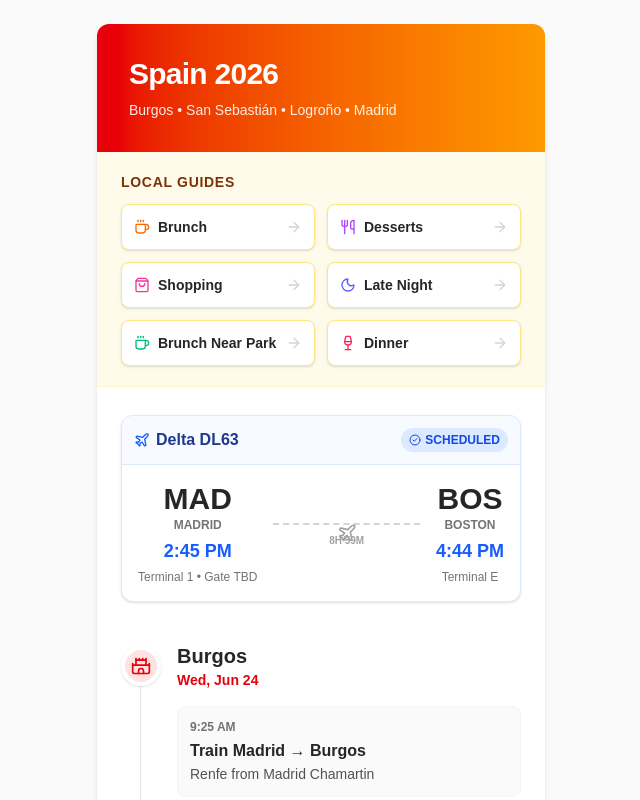
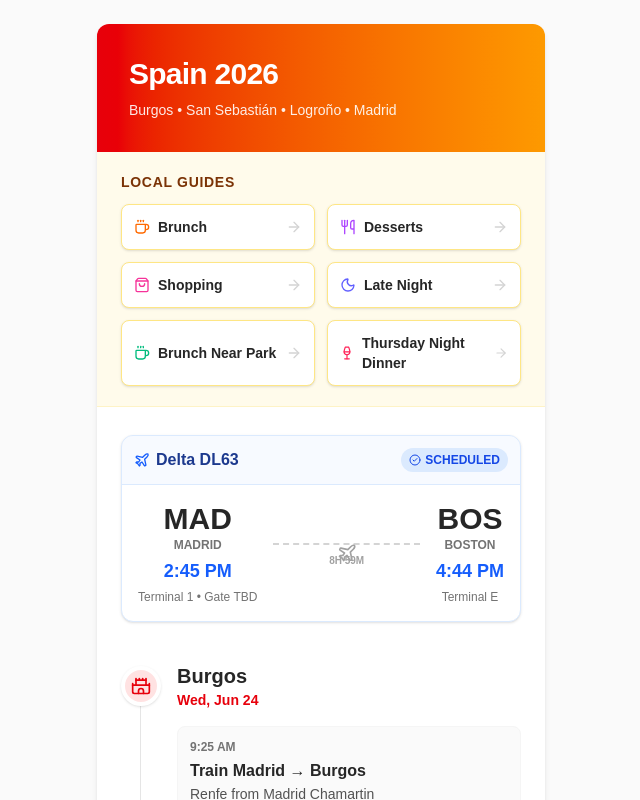
Before and after one commit to bizkitTM/spain-guide, a Next.js app: page / in a window 1280 px wide. Shown: the top 800 px of the page, without its empty margins (319-959 px from the left). Built offline with nearby package versions, Linux system fonts and the light colour scheme; no server answers.

Commit message:
Rename Dinner button to Thursday Night Dinner

```diff
--- a/src/app/page.tsx
+++ b/src/app/page.tsx
@@ -153,7 +153,7 @@ export default function SpainItinerary() {
             <Link href="/madrid-dinner" className="bg-white hover:bg-rose-50 transition-colors border border-amber-200 rounded-lg p-3 shadow-sm flex items-center justify-between group">
               <div className="flex items-center">
                 <Wine className="w-4 h-4 text-rose-500 mr-2" />
-                <span className="font-semibold text-neutral-800 text-sm">Dinner</span>
+                <span className="font-semibold text-neutral-800 text-sm">Thursday Night Dinner</span>
               </div>
               <ArrowRight className="w-4 h-4 text-neutral-300 group-hover:text-rose-500 transition-colors" />
             </Link>
```
